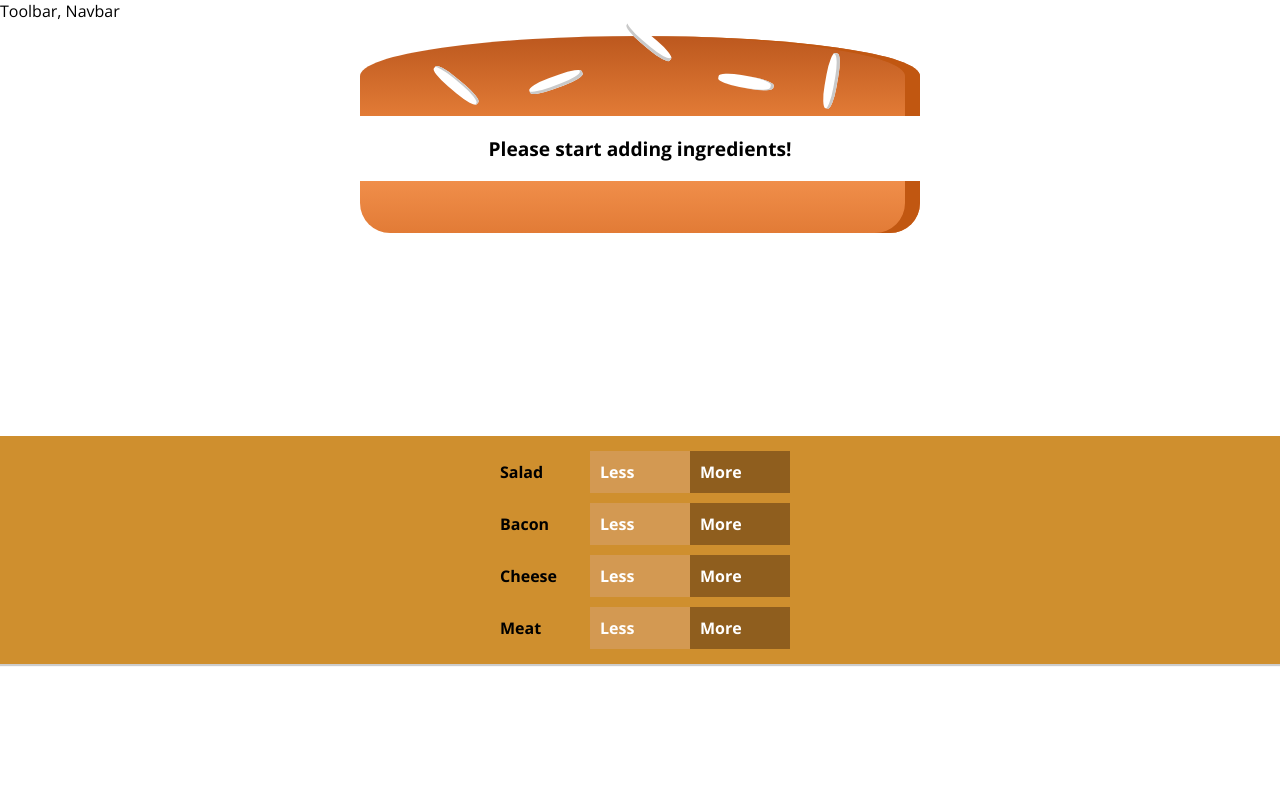
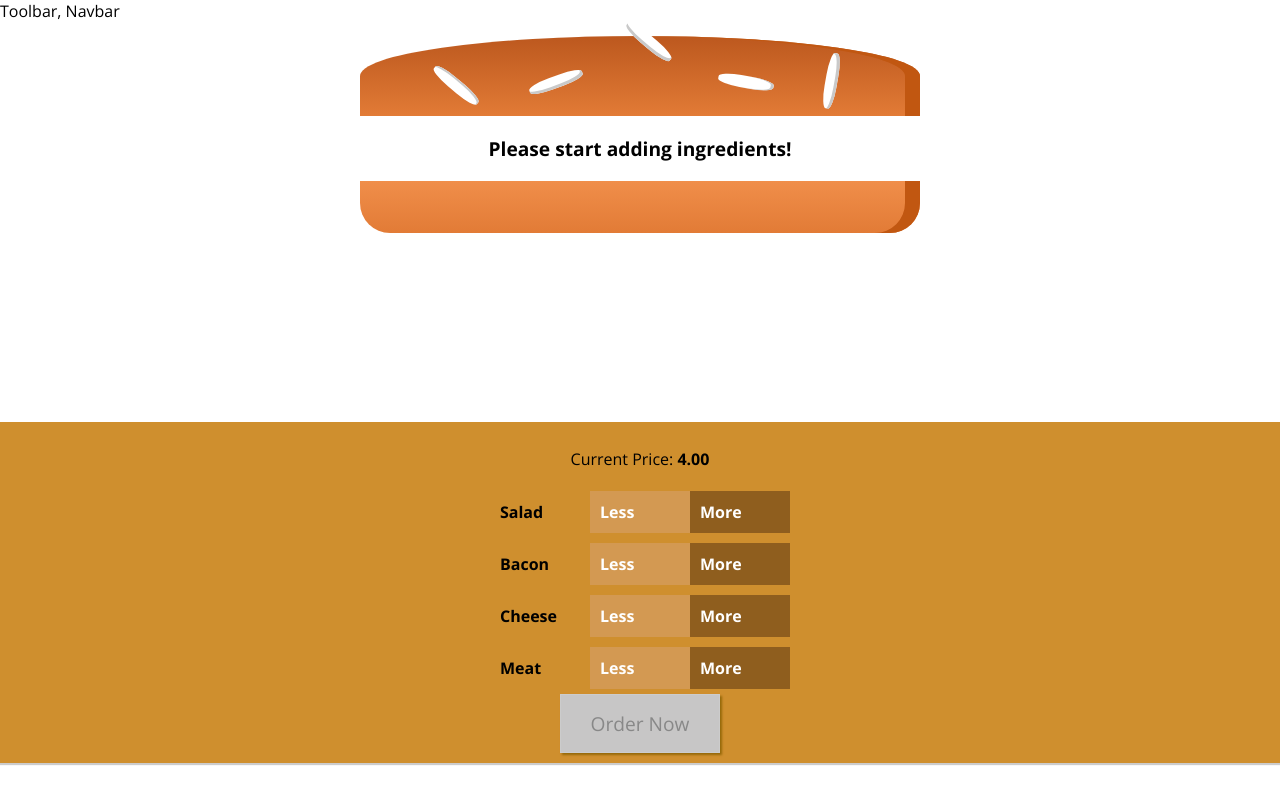
Before and after one commit to juanhuttemann/burger-builder-react, a React (Create React App) app: page / in a window 1280 px wide. Built offline with nearby package versions, Linux system fonts and the light colour scheme.

Commit message:
add order button

```diff
--- a/src/components/Burger/BuildControls/BuildControls.css
+++ b/src/components/Burger/BuildControls/BuildControls.css
@@ -8,3 +8,47 @@
     margin: auto;
     padding: 10px 0;
 }
+
+.OrderButton {
+    background-color: #DAD735;
+    outline: none;
+    cursor: pointer;
+    border: 1px solid #966909;
+    color: #966909;
+    font-family: inherit;
+    font-size: 1.2em;
+    padding: 15px 30px;
+    box-shadow: 2px 2px 2px #966909;
+}
+
+.OrderButton:hover,
+.OrderButton:active {
+    background-color: #A0DB41;
+    border: 1px solid #966909;
+    color: #966909;
+}
+
+.OrderButton:disabled {
+    background-color: #C7C6C6;
+    cursor: not-allowed;
+    border: 1px solid #ccc;
+    color: #888888;
+}
+
+.OrderButton:not(:disabled) {
+    animation: enable 0.3s linear;
+}
+
+@keyframes enable {
+    0% {
+        transform: scale(1);
+    }
+
+    60% {
+        transform: scale(1.1);
+    }
+
+    100% {
+        transform: scale(1);
+    }
+}
--- a/src/components/Burger/BuildControls/index.js
+++ b/src/components/Burger/BuildControls/BuildControls.js
@@ -11,6 +11,7 @@ const controls = [
 
 const buildControls = (props) => (
     <div className="BuildControls">
+        <p>Current Price: <strong>{props.price.toFixed(2)}</strong></p>
         {controls.map(ctrl => (
             <BuildControl
                 key={ctrl.label}
@@ -20,6 +21,11 @@ const buildControls = (props) => (
                 disabled={props.disabled[ctrl.type]}
             />
         ))}
+        <button
+        className="OrderButton"
+        disabled={!props.purchasable}>
+            Order Now
+        </button>
     </div>
 );
 
--- a/src/components/Burger/Burger.css
+++ b/src/components/Burger/Burger.css
@@ -11,5 +11,6 @@
     .Burger {
         width: 700px;
         height: 400px;
+         overflow: scroll;
     }
 }
--- a/src/containers/BurgerBuilder.js
+++ b/src/containers/BurgerBuilder.js
@@ -1,6 +1,6 @@
 import React, { Component, Fragment } from 'react'
 import Burger from '../components/Burger/Burger'
-import BuildControls from '../components/Burger/BuildControls'
+import BuildControls from '../components/Burger/BuildControls/BuildControls'
 
 
 const INGREDIENT_PRICES = {
@@ -19,6 +19,25 @@ class BurgerBuilder extends Component {
             meat: 0,
         },
         totalPrice: 4,
+        purchasable: false,
+    }
+
+    updatePurchaseState(){
+        const ingredients = {
+            ...this.state.ingredients
+        }
+
+        const sum = Object.keys(ingredients)
+                          .map( ingredientKey =>{
+                            return ingredients[ingredientKey]
+                          })
+                          .reduce((sum, el)=>{
+                              return sum + el
+                          }, 0);
+
+        this.setState({
+            purchasable: sum > 0
+        })
     }
 
     addIngredientHandler = (type) => {
@@ -36,6 +55,7 @@ class BurgerBuilder extends Component {
             totalPrice: newPrice,
             ingredients: updatedIngredients,
         })
+        this.updatePurchaseState()
     }
 
     removeIngredientHandler = (type) => {
@@ -50,12 +70,13 @@ class BurgerBuilder extends Component {
         updatedIngredients[type] = updatedCount;
         const priceDeduction = INGREDIENT_PRICES[type]
         const oldPrice = this.state.totalPrice;
-        const newPrice = oldPrice + priceDeduction;
+        const newPrice = oldPrice - priceDeduction;
 
         this.setState({
             totalPrice: newPrice,
             ingredients: updatedIngredients,
         })
+        this.updatePurchaseState()
     }
 
     render() {
@@ -75,6 +96,8 @@ class BurgerBuilder extends Component {
                     ingredientAdded={this.addIngredientHandler}
                     ingredientRemoved={this.removeIngredientHandler}
                     disabled={disabledInfo}
+                    purchasable={this.state.purchasable}
+                    price={this.state.totalPrice}
                 />
             </Fragment>
         );
```
